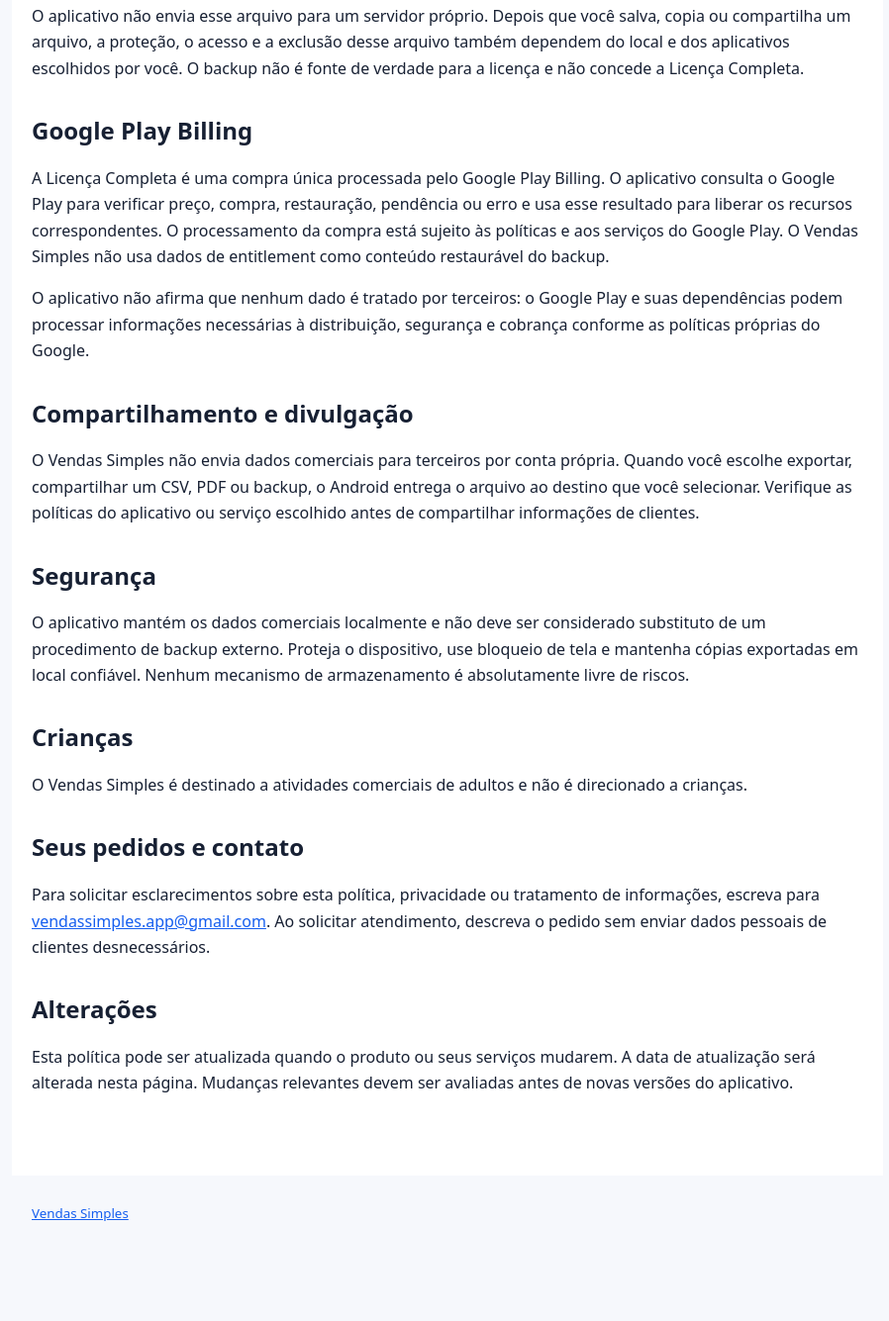
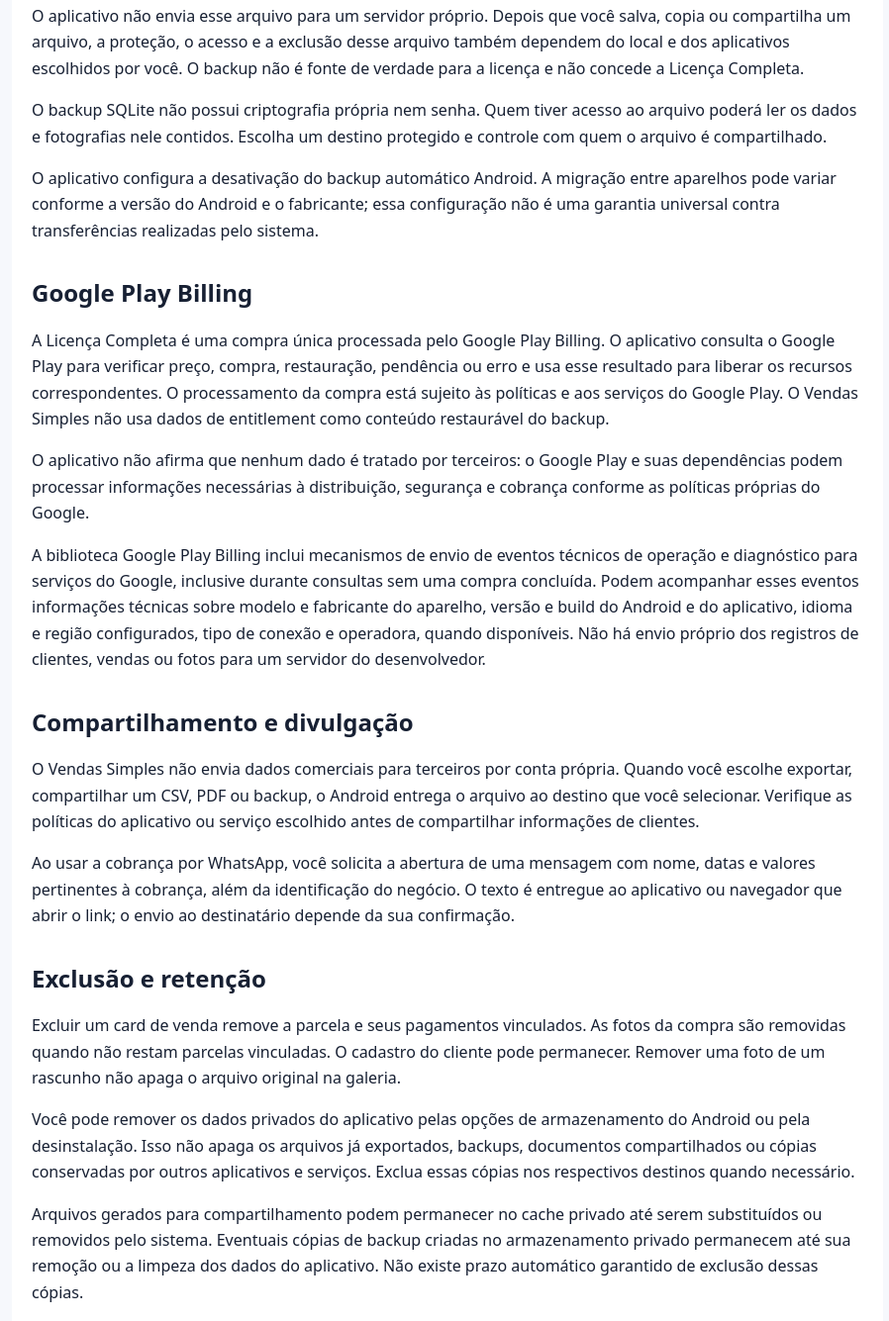
Before and after one commit to rg-carraro/vendas-simples-android, a plain HTML site: page site/privacy/index.html in a window 1280 px wide. Shown: the part 1045-2380 px from the top of the page at 99% size, without its empty margins (188-1086 px from the left). Before the commit the page ends 2307 px from the top, so only its background shows below. Drawn offline with Linux system fonts and the light colour scheme.

Commit message:
docs: atualiza politica de privacidade para revisao de outubro

```diff
--- a/site/privacy/index.html
+++ b/site/privacy/index.html
@@ -2,7 +2,7 @@
 <html lang="pt-BR">
 <head><meta charset="utf-8"><meta name="viewport" content="width=device-width, initial-scale=1"><title>Política de Privacidade — Vendas Simples</title><meta name="description" content="Política de Privacidade do aplicativo Vendas Simples."><link rel="stylesheet" href="../styles.css"></head>
 <body><header><div><h1>Política de Privacidade</h1><p class="tagline">Vendas Simples</p><nav class="nav"><a href="../">Página inicial</a></nav></div></header><main>
-<p><strong>Vigência e última atualização:</strong> 2 de outubro de 2026.</p>
+<p><strong>Vigência e última atualização:</strong> 15 de outubro de 2026.</p>
 <p>Esta Política explica como o aplicativo Vendas Simples trata informações quando você usa seus recursos de controle de vendas. O Vendas Simples é um produto independente e offline-first.</p>
 <h2>Quais informações são usadas</h2>
 <p>O aplicativo permite que você registre, no próprio dispositivo, dados inseridos por você sobre clientes, vendas, descrições, parcelas, pagamentos, datas e valores. Você também pode adicionar fotos ou outros anexos relacionados às vendas, quando esse recurso estiver disponível no seu fluxo.</p>
@@ -12,11 +12,19 @@
 <h2>Exportação, backup e restauração</h2>
 <p>A exportação CSV, o backup e a restauração dependem de uma ação explícita do usuário. O backup e a restauração usam o Storage Access Framework do Android: você escolhe o destino do arquivo ao criar o backup e escolhe o arquivo ao restaurá-lo. O arquivo pode conter os dados locais necessários para recuperação, incluindo clientes, vendas, parcelas, pagamentos e fotos armazenadas no banco.</p>
 <p>O aplicativo não envia esse arquivo para um servidor próprio. Depois que você salva, copia ou compartilha um arquivo, a proteção, o acesso e a exclusão desse arquivo também dependem do local e dos aplicativos escolhidos por você. O backup não é fonte de verdade para a licença e não concede a Licença Completa.</p>
+<p>O backup SQLite não possui criptografia própria nem senha. Quem tiver acesso ao arquivo poderá ler os dados e fotografias nele contidos. Escolha um destino protegido e controle com quem o arquivo é compartilhado.</p>
+<p>O aplicativo configura a desativação do backup automático Android. A migração entre aparelhos pode variar conforme a versão do Android e o fabricante; essa configuração não é uma garantia universal contra transferências realizadas pelo sistema.</p>
 <h2>Google Play Billing</h2>
 <p>A Licença Completa é uma compra única processada pelo Google Play Billing. O aplicativo consulta o Google Play para verificar preço, compra, restauração, pendência ou erro e usa esse resultado para liberar os recursos correspondentes. O processamento da compra está sujeito às políticas e aos serviços do Google Play. O Vendas Simples não usa dados de entitlement como conteúdo restaurável do backup.</p>
 <p>O aplicativo não afirma que nenhum dado é tratado por terceiros: o Google Play e suas dependências podem processar informações necessárias à distribuição, segurança e cobrança conforme as políticas próprias do Google.</p>
+<p>A biblioteca Google Play Billing inclui mecanismos de envio de eventos técnicos de operação e diagnóstico para serviços do Google, inclusive durante consultas sem uma compra concluída. Podem acompanhar esses eventos informações técnicas sobre modelo e fabricante do aparelho, versão e build do Android e do aplicativo, idioma e região configurados, tipo de conexão e operadora, quando disponíveis. Não há envio próprio dos registros de clientes, vendas ou fotos para um servidor do desenvolvedor.</p>
 <h2>Compartilhamento e divulgação</h2>
 <p>O Vendas Simples não envia dados comerciais para terceiros por conta própria. Quando você escolhe exportar, compartilhar um CSV, PDF ou backup, o Android entrega o arquivo ao destino que você selecionar. Verifique as políticas do aplicativo ou serviço escolhido antes de compartilhar informações de clientes.</p>
+<p>Ao usar a cobrança por WhatsApp, você solicita a abertura de uma mensagem com nome, datas e valores pertinentes à cobrança, além da identificação do negócio. O texto é entregue ao aplicativo ou navegador que abrir o link; o envio ao destinatário depende da sua confirmação.</p>
+<h2>Exclusão e retenção</h2>
+<p>Excluir um card de venda remove a parcela e seus pagamentos vinculados. As fotos da compra são removidas quando não restam parcelas vinculadas. O cadastro do cliente pode permanecer. Remover uma foto de um rascunho não apaga o arquivo original na galeria.</p>
+<p>Você pode remover os dados privados do aplicativo pelas opções de armazenamento do Android ou pela desinstalação. Isso não apaga os arquivos já exportados, backups, documentos compartilhados ou cópias conservadas por outros aplicativos e serviços. Exclua essas cópias nos respectivos destinos quando necessário.</p>
+<p>Arquivos gerados para compartilhamento podem permanecer no cache privado até serem substituídos ou removidos pelo sistema. Eventuais cópias de backup criadas no armazenamento privado permanecem até sua remoção ou a limpeza dos dados do aplicativo. Não existe prazo automático garantido de exclusão dessas cópias.</p>
 <h2>Segurança</h2>
 <p>O aplicativo mantém os dados comerciais localmente e não deve ser considerado substituto de um procedimento de backup externo. Proteja o dispositivo, use bloqueio de tela e mantenha cópias exportadas em local confiável. Nenhum mecanismo de armazenamento é absolutamente livre de riscos.</p>
 <h2>Crianças</h2>
```
